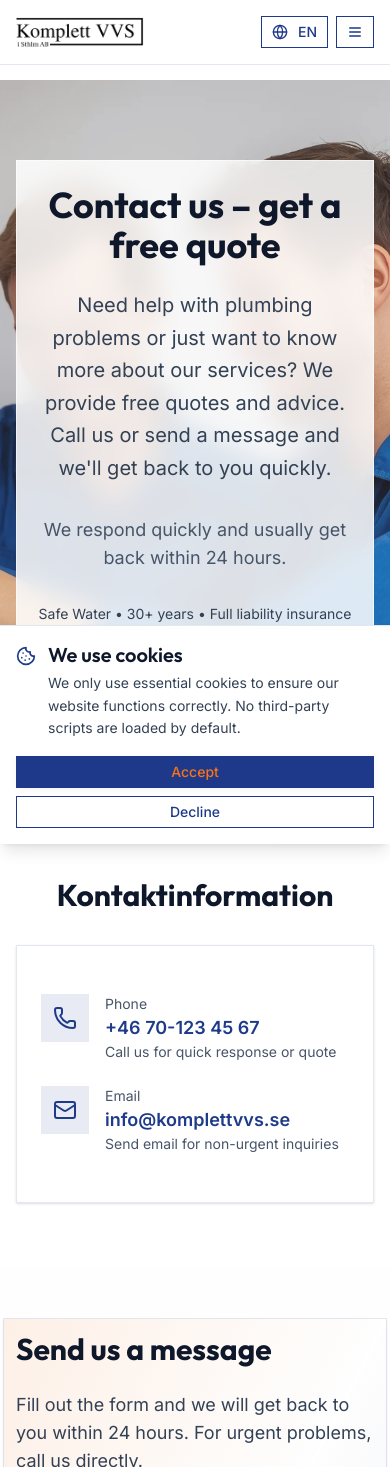
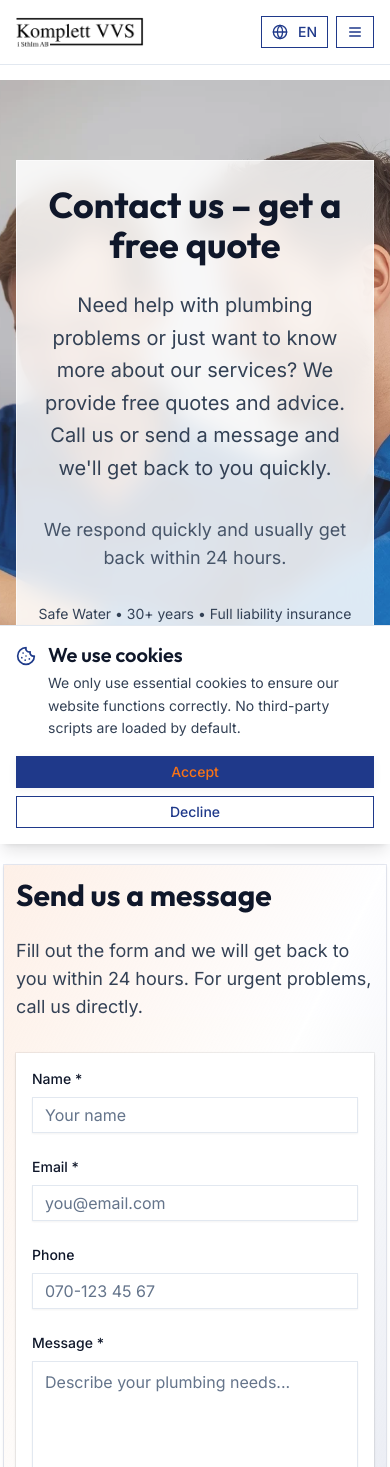
Before and after one commit to L-Lisa/VVSKomplett, a Next.js app: page /en/kontakt in a window 390 px wide. Shown: the top 1467 px of the page. Built offline with nearby package versions, Linux system fonts and the light colour scheme.

Commit message:
About: update team contacts (phones formatted, emails added); Contact: remove Kontaktinformation section

```diff
--- a/src/app/[locale]/kontakt/page.tsx
+++ b/src/app/[locale]/kontakt/page.tsx
@@ -2,8 +2,7 @@ import { getTranslations } from 'next-intl/server';
 import { generatePageMetadata } from '@/lib/metadata';
 import { generateContactPageSchema } from '@/lib/schemas';
 import { Button } from '@/components/ui/button';
-import { Card, CardContent } from '@/components/ui/card';
-import { Phone, Mail } from 'lucide-react';
+import { Mail } from 'lucide-react';
 import Link from 'next/link';
 import { COMPANY } from '@/config/company';
 import { CTA } from '@/components/content/cta';
@@ -25,20 +24,7 @@ export default async function ContactPage({ params }: { params: Promise<{ locale
   const { locale } = await params;
   const t = await getTranslations({ locale });
 
-  const contactInfo = [
-    {
-      icon: Phone,
-      title: t('contact.phone'),
-      value: COMPANY.phone,
-      description: t('contact.contactInfo.phoneDescription')
-    },
-    {
-      icon: Mail,
-      title: t('contact.email'),
-      value: COMPANY.email,
-      description: t('contact.contactInfo.emailDescription')
-    }
-  ];
+
 
   const services = t.raw('contact.services.list').map((name: string, index: number) => ({
     name,
@@ -112,34 +98,7 @@ export default async function ContactPage({ params }: { params: Promise<{ locale
         </div>
       </section>
 
-      {/* Contact Info Section - enterprise grouping */}
-      <section className="py-16">
-        <div className="container mx-auto px-4">
-          <div className="max-w-4xl mx-auto">
-            <h2 className="text-3xl font-bold font-outfit text-center mb-8">
-              Kontaktinformation
-            </h2>
-            <Card className="hover:shadow-md transition-shadow">
-              <CardContent className="p-6">
-                <div className="grid grid-cols-1 md:grid-cols-2 gap-6">
-                  {contactInfo.map((info, index) => (
-                    <div key={index} className="flex items-start gap-4">
-                      <div className="w-12 h-12 bg-primary/10 flex items-center justify-center">
-                        <info.icon className="h-6 w-6 text-primary" />
-                      </div>
-                      <div>
-                        <p className="text-sm text-text-600">{info.title}</p>
-                        <p className="text-lg font-semibold text-primary">{info.value}</p>
-                        <p className="text-sm text-text-600">{info.description}</p>
-                      </div>
-                    </div>
-                  ))}
-                </div>
-              </CardContent>
-            </Card>
-          </div>
-        </div>
-      </section>
+
 
       {/* Contact Form Section */}
       <section className="py-16 bg-muted/20">
--- a/src/app/[locale]/om-oss/page.tsx
+++ b/src/app/[locale]/om-oss/page.tsx
@@ -36,14 +36,20 @@ export default async function AboutPage({ params }: { params: Promise<{ locale:
       role: t('about.team.role'),
       experience: t('about.team.experience'),
       specialties: [],
-      image: '/hakan.webp'
+      image: '/hakan.webp',
+      phone: '+46760275720',
+      displayPhone: '+46 76 027 57 20',
+      email: 'hakan@komplettvvs.se'
     },
     {
       name: 'Daniel',
       role: t('about.team.role'),
       experience: t('about.team.experience'),
       specialties: [],
-      image: '/daniel.webp'
+      image: '/daniel.webp',
+      phone: '+46707488664',
+      displayPhone: '+46 70 748 86 64',
+      email: 'daniel@komplettvvs.se'
     }
   ];
 
@@ -153,9 +159,18 @@ export default async function AboutPage({ params }: { params: Promise<{ locale:
                   <CardContent>
                     <p className="text-text-700 mb-4">{member.experience}</p>
                     <div className="flex flex-col gap-2 mb-4 items-center">
-                      <div className="text-sm text-text-600 mb-2">
-                        <strong>Telefon:</strong> {process.env.NEXT_PUBLIC_PHONE ?? '+46 70-123 45 67'}
+                      <div className="text-sm text-text-600 mb-1">
+                        <strong>{t('contact.phone')}:</strong> {member.phone ? (
+                          <a href={`tel:${member.phone}`} className="underline text-primary hover:text-[#F97316]">{member.displayPhone ?? member.phone}</a>
+                        ) : (
+                          process.env.NEXT_PUBLIC_PHONE ?? '+46 70-123 45 67'
+                        )}
                       </div>
+                      {member.email && (
+                        <div className="text-sm text-text-600 mb-2 break-all">
+                          <strong>{t('contact.email')}:</strong> <a href={`mailto:${member.email}`} className="underline text-primary hover:text-[#F97316]">{member.email}</a>
+                        </div>
+                      )}
                       <Button
                         size="sm"
                         variant="secondary"
```
